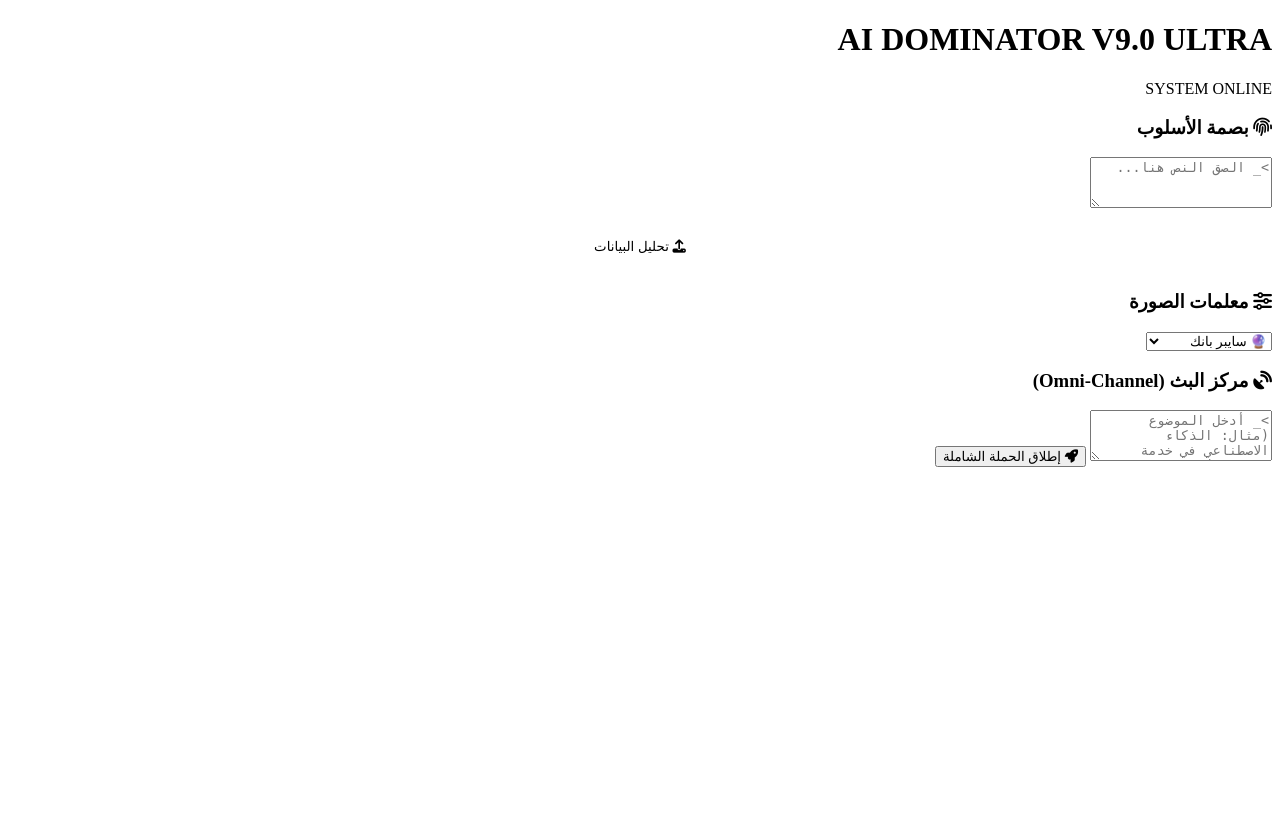
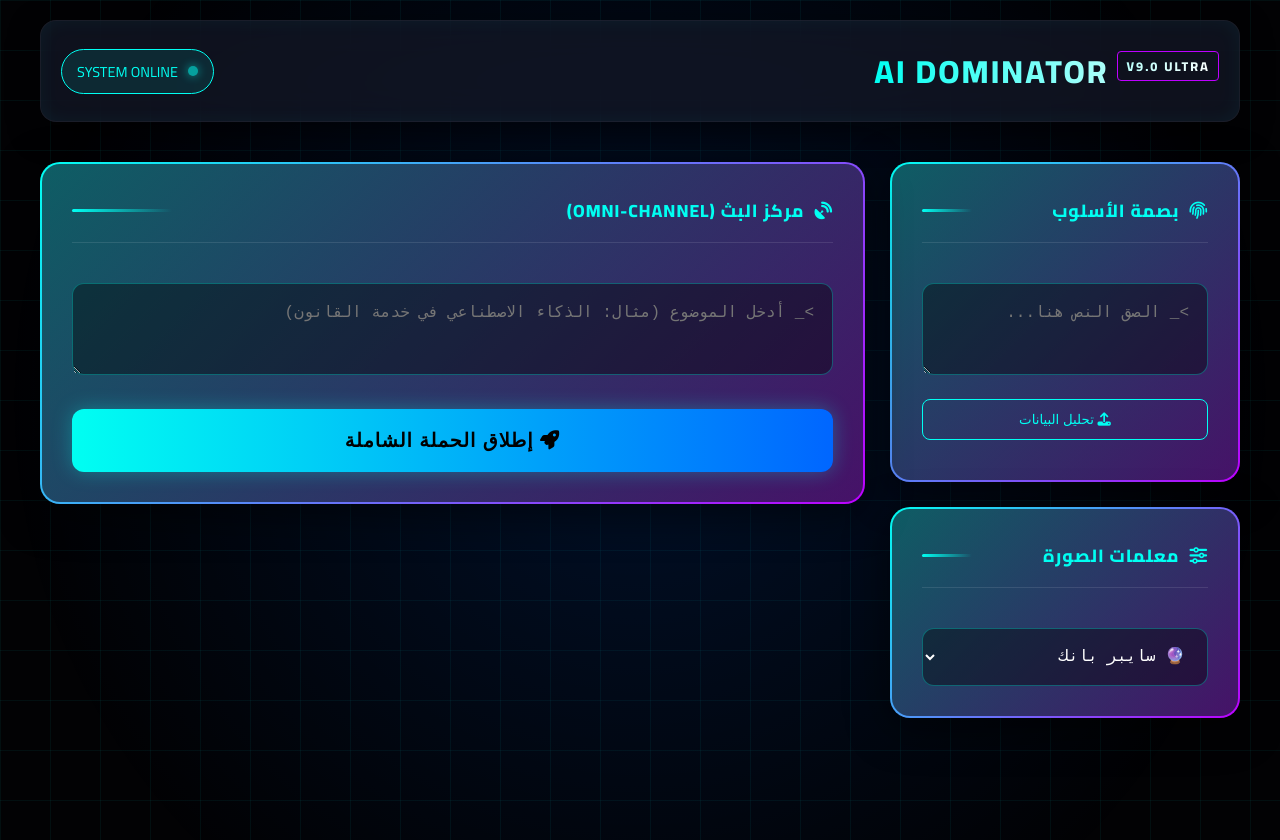
Before and after one commit to alqaed2/Dominator, a Flask app: page / in a window 1280 px wide. Before the commit the page ends 467 px from the top, so only its background shows below. Run offline with Flask 3, Linux system fonts and the light colour scheme; parts of the project's set-up code (start-up, migrations or seed data) failed here and were passed over.

Commit message:
Update style.css

```diff
--- a/static/style.css
+++ b/static/style.css
@@ -1,61 +1,193 @@
-/* --- أضف هذه التنسيقات في نهاية الملف الحالي (أو استبدله بالكامل إذا أردت التأكد) --- */
-/* (نفس الأكواد السابقة + هذه الإضافات) */
-
-/* ... (الأكواد السابقة لـ body, header, cards) ... */
-
-/* تنسيقات التبويبات (New) */
-.content-wrapper {
-    display: flex;
-    flex-direction: column;
-    gap: 0;
+/* --- AI DOMINATOR V9.0 - FINAL MERGED EDITION --- */
+:root {
+    --bg-main: #020204;
+    --neon-cyan: #00fff2;
+    --neon-purple: #bd00ff;
+    --neon-blue: #0066ff;
+    --glass-bg: rgba(20, 25, 40, 0.7);
+    --text-primary: #ffffff;
+    --text-secondary: #a0aabf;
+    --neon-green: #00ff88;
 }
 
-.tabs-header {
+body {
+    background-color: var(--bg-main);
+    color: var(--text-primary);
+    font-family: 'Cairo', sans-serif;
+    margin: 0;
+    min-height: 100vh;
+    background-image:
+        linear-gradient(rgba(0, 255, 242, 0.05) 1px, transparent 1px),
+        linear-gradient(90deg, rgba(0, 255, 242, 0.05) 1px, transparent 1px);
+    background-size: 50px 50px;
     display: flex;
-    gap: 5px;
-    margin-bottom: -10px; /* لتلصق في البطاقة */
-    z-index: 10;
-    padding-left: 10px;
+    justify-content: center;
+    padding: 20px;
 }
 
-.tab-btn {
-    background: rgba(0,0,0,0.5);
-    border: 1px solid rgba(255,255,255,0.1);
-    border-bottom: none;
-    color: #888;
-    padding: 10px 20px;
-    border-radius: 10px 10px 0 0;
-    cursor: pointer;
-    font-family: 'Cairo', sans-serif;
-    font-weight: bold;
-    transition: 0.3s;
-    backdrop-filter: blur(10px);
+body::before {
+    content: '';
+    position: fixed;
+    top: -20%; left: -20%; width: 140%; height: 140%;
+    background: radial-gradient(circle at 50% 50%, rgba(0, 102, 255, 0.15), transparent 60%);
+    z-index: -1;
+    pointer-events: none;
 }
 
-.tab-btn:hover {
-    background: rgba(0, 255, 242, 0.1);
-    color: #fff;
+.app-container {
+    width: 100%;
+    max-width: 1200px;
+    position: relative;
+    z-index: 2;
 }
 
-.tab-btn.active {
+/* --- الهيدر السايبراني --- */
+.cyber-header {
+    display: flex;
+    justify-content: space-between;
+    align-items: center;
+    margin-bottom: 40px;
+    padding: 20px;
     background: var(--glass-bg);
-    border-color: var(--neon-cyan);
-    color: var(--neon-cyan);
-    box-shadow: 0 -5px 15px rgba(0, 255, 242, 0.1);
-    transform: translateY(-2px);
+    backdrop-filter: blur(20px);
+    border-radius: 16px;
+    border: 1px solid rgba(255, 255, 255, 0.05);
+    box-shadow: 0 10px 30px rgba(0,0,0,0.5), inset 0 0 20px rgba(0, 255, 242, 0.05);
 }
 
-/* محتوى التبويبات */
-.tab-content { display: none; animation: fadeIn 0.3s; }
-.tab-content.active { display: block; }
-
-.text-frame {
-    border-top: 1px solid var(--neon-cyan); /* لربطها بالتبويب */
-    border-radius: 0 12px 12px 12px;
-    min-height: 400px;
+.logo-section h1 {
+    margin: 0;
+    font-size: 2rem;
+    font-weight: 900;
+    letter-spacing: 2px;
+    background: linear-gradient(to right, var(--neon-cyan), #fff);
+    -webkit-background-clip: text;
+    -webkit-text-fill-color: transparent;
+    text-transform: uppercase;
 }
 
-.copy-icon:hover { color: #fff; transform: scale(1.2); }
+.version-tag {
+    font-size: 0.8rem;
+    color: var(--neon-purple);
+    vertical-align: super;
+    border: 1px solid var(--neon-purple);
+    padding: 2px 8px;
+    border-radius: 4px;
+}
+
+.system-status {
+    display: flex;
+    align-items: center;
+    gap: 10px;
+    font-size: 0.9rem;
+    color: var(--neon-cyan);
+    border: 1px solid var(--neon-cyan);
+    padding: 8px 15px;
+    border-radius: 50px;
+    background: rgba(0, 255, 242, 0.1);
+}
+.status-dot {
+    width: 10px; height: 10px; background: var(--neon-cyan); border-radius: 50%;
+    box-shadow: 0 0 10px var(--neon-cyan);
+    animation: pulse 2s infinite;
+}
+
+/* --- نظام البطاقات --- */
+.dashboard-grid {
+    display: grid;
+    grid-template-columns: 350px 1fr;
+    gap: 25px;
+}
+@media (max-width: 900px) { .dashboard-grid { grid-template-columns: 1fr; } }
+
+.cyber-card {
+    background: var(--glass-bg);
+    backdrop-filter: blur(25px);
+    border-radius: 20px;
+    padding: 30px;
+    position: relative;
+    overflow: hidden;
+    border: double 2px transparent;
+    background-image: linear-gradient(var(--glass-bg), var(--glass-bg)), linear-gradient(135deg, var(--neon-cyan), var(--neon-purple));
+    background-origin: border-box;
+    background-clip: padding-box, border-box;
+    box-shadow: 0 10px 40px rgba(0,0,0,0.5);
+    transition: transform 0.3s, box-shadow 0.3s;
+}
+
+.cyber-card:hover {
+    box-shadow: 0 15px 50px rgba(0, 255, 242, 0.15);
+    transform: translateY(-5px);
+}
+
+.card-title {
+    display: flex;
+    align-items: center;
+    justify-content: space-between;
+    margin-bottom: 25px;
+    border-bottom: 1px solid rgba(255,255,255,0.1);
+    padding-bottom: 15px;
+}
+.card-title h3 {
+    margin: 0;
+    font-size: 1.1rem;
+    color: var(--neon-cyan);
+    text-transform: uppercase;
+    letter-spacing: 1px;
+    display: flex; align-items: center; gap: 10px;
+}
+
+.tech-decor-line {
+    height: 3px; width: 50px;
+    background: linear-gradient(to right, var(--neon-cyan), transparent);
+    border-radius: 10px;
+}
+
+/* --- المدخلات والأزرار --- */
+textarea, select {
+    width: 100%;
+    background: rgba(0, 0, 0, 0.4);
+    border: 1px solid rgba(0, 255, 242, 0.3);
+    color: #fff;
+    padding: 18px;
+    border-radius: 12px;
+    font-family: 'Courier New', monospace;
+    font-size: 1rem;
+    margin-top: 15px;
+    transition: 0.3s;
+    outline: none;
+    box-sizing: border-box;
+}
+
+textarea:focus, select:focus {
+    border-color: var(--neon-cyan);
+    box-shadow: 0 0 15px rgba(0, 255, 242, 0.2);
+    background: rgba(0, 0, 0, 0.6);
+}
+
+.cyber-btn-main {
+    width: 100%;
+    padding: 20px;
+    margin-top: 25px;
+    background: linear-gradient(90deg, var(--neon-cyan), var(--neon-blue));
+    border: none;
+    border-radius: 12px;
+    color: #000;
+    font-weight: 900;
+    font-size: 1.2rem;
+    text-transform: uppercase;
+    letter-spacing: 1px;
+    cursor: pointer;
+    position: relative;
+    overflow: hidden;
+    transition: 0.3s;
+    box-shadow: 0 0 20px rgba(0, 255, 242, 0.3);
+}
+
+.cyber-btn-main:hover {
+    transform: scale(1.02);
+    box-shadow: 0 0 40px rgba(0, 255, 242, 0.5);
+}
 
 .cyber-btn-small {
     width: 100%;
```
Also changed, not shown: other parts of static/style.css (+81 -1 lines).
